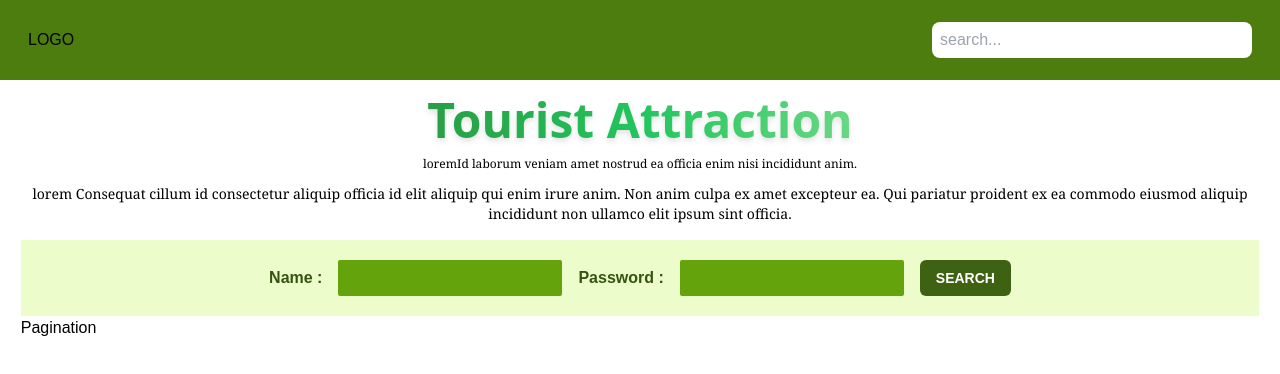
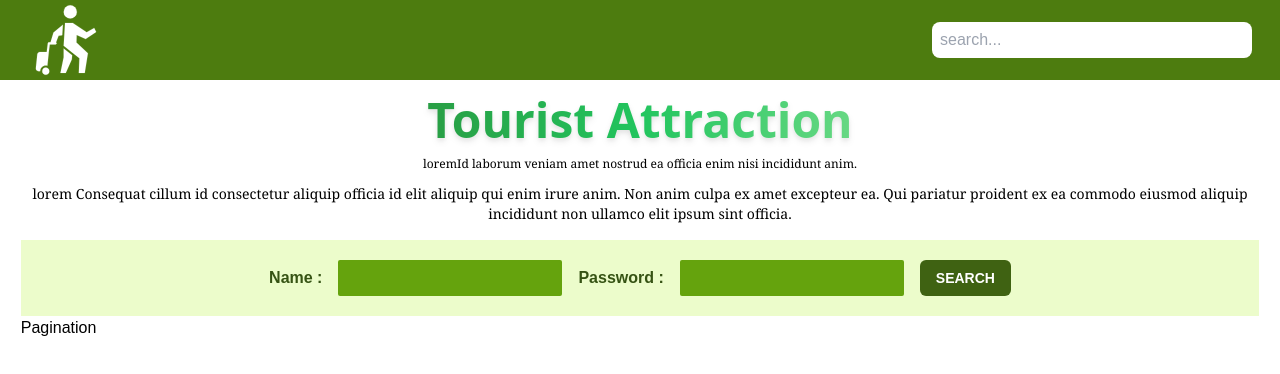
Before and after one commit to Ziaulhuq/Tourist-Attraction, a React (Vite) app: page / in a window 1280 px wide. Shown: the top 374 px of the page. Built offline with nearby package versions, Linux system fonts and the light colour scheme.

Commit message:
logo workout

```diff
--- a/src/Components/Nav/Nav.jsx
+++ b/src/Components/Nav/Nav.jsx
@@ -1,10 +1,91 @@
 import React from "react";
+import { motion } from "framer-motion";
+
+const svgAnimate = {
+  hidden: {
+    opacity: 0,
+    x: -50,
+  },
+  visible: {
+    opacity: 1,
+    x: 0,
+    transition: {
+      duration: 1,
+    },
+  },
+};
+
+const pathAnimate = {
+  hidden: {
+    opacity: 0,
+    pathLength: 0,
+    fill: "rgba(180, 253, 200, 0)",
+  },
+  visible: {
+    opacity: 1,
+    pathLength: 1,
+    fill: "rgba(180, 253, 200, 1)",
+    transition: {
+      duration: 3,
+    },
+  },
+};
 
 const Nav = () => {
   return (
     <div className="h-20 w-full bg-lime-700 flex justify-between items-center pr-7 pl-7 fixed top-0 left-0 right-0 z-10">
       <div>
-        <h1>LOGO</h1>
+        <motion.h1>
+          <motion.svg
+            width="76px"
+            height="76px"
+            viewBox="0 0 512 512"
+            id="Layer_1"
+            version="1.1"
+            xml:space="preserve"
+            xmlns="http://www.w3.org/2000/svg"
+            xmlns:xlink="http://www.w3.org/1999/xlink"
+            variants={svgAnimate}
+            initial="hidden"
+            animate="visible"
+          >
+            <g>
+              <circle
+                class="st0"
+                cx="284.7"
+                cy="66.7"
+                r="44.4"
+                style={{ fill: "white", stroke: "white" }}
+              />
+
+              <polygon
+                style={{ fill: "white", stroke: "white" }}
+                points="327.9,222 388.4,249.7 459.3,202.4 445.9,174.5 395.3,203.2 301.9,140.8 249.6,140.8 244.8,220.7    240.3,295 299.1,341.4 346.3,378.7 342.3,477.8 382.4,477.8 403.5,344.8 326.3,272.6  "
+              />
+
+              <polygon
+                style={{ fill: "white", stroke: "white" }}
+                points="240.3,372.1 218.6,477.8 254.5,477.8 294.9,387.6 297.6,358.1 240.3,312.9"
+              />
+
+              <motion.path
+                style={{ fill: "white", stroke: "white" }}
+                d="M230.6,223.4l4.3-70.3l-63.2,52.6l-19.9,65.9h-11.4c-3.5,0-6.5,2.6-6.9,6.1l-7.2,57.7c0,0,0,0.1,0,0.1   l-0.1,0.7H79.8c-8.8,0-16.2,6.7-17.1,15.4l-9.9,95.1c-1.1,10.2,6.9,19,17.1,19H82C82,445,99,428,119.8,428c1.3,0,2.7,0.1,3.9,0.2   c2.4,0.2,4.7,0.7,6.9,1.4l9.6-92.5l6.4-51.5h39.5c3.9,0,7-3.1,7-7c0-3-1.8-5.5-4.4-6.5L206,228L230.6,223.4z"
+                variants={pathAnimate}
+                initial="hidden"
+                animate="visible"
+              />
+
+              <motion.path
+                style={{ fill: "white", stroke: "white" }}
+                d="M122.3,442.1c-0.8-0.1-1.6-0.1-2.5-0.1c-13.2,0-23.9,10.7-23.9,23.9s10.7,23.9,23.9,23.9s23.9-10.7,23.9-23.9   C143.7,453.5,134.3,443.4,122.3,442.1z"
+                variants={pathAnimate}
+                initial="hidden"
+                animate="visible"
+              />
+            </g>
+          </motion.svg>
+        </motion.h1>
       </div>
       <div>
         <input
```
